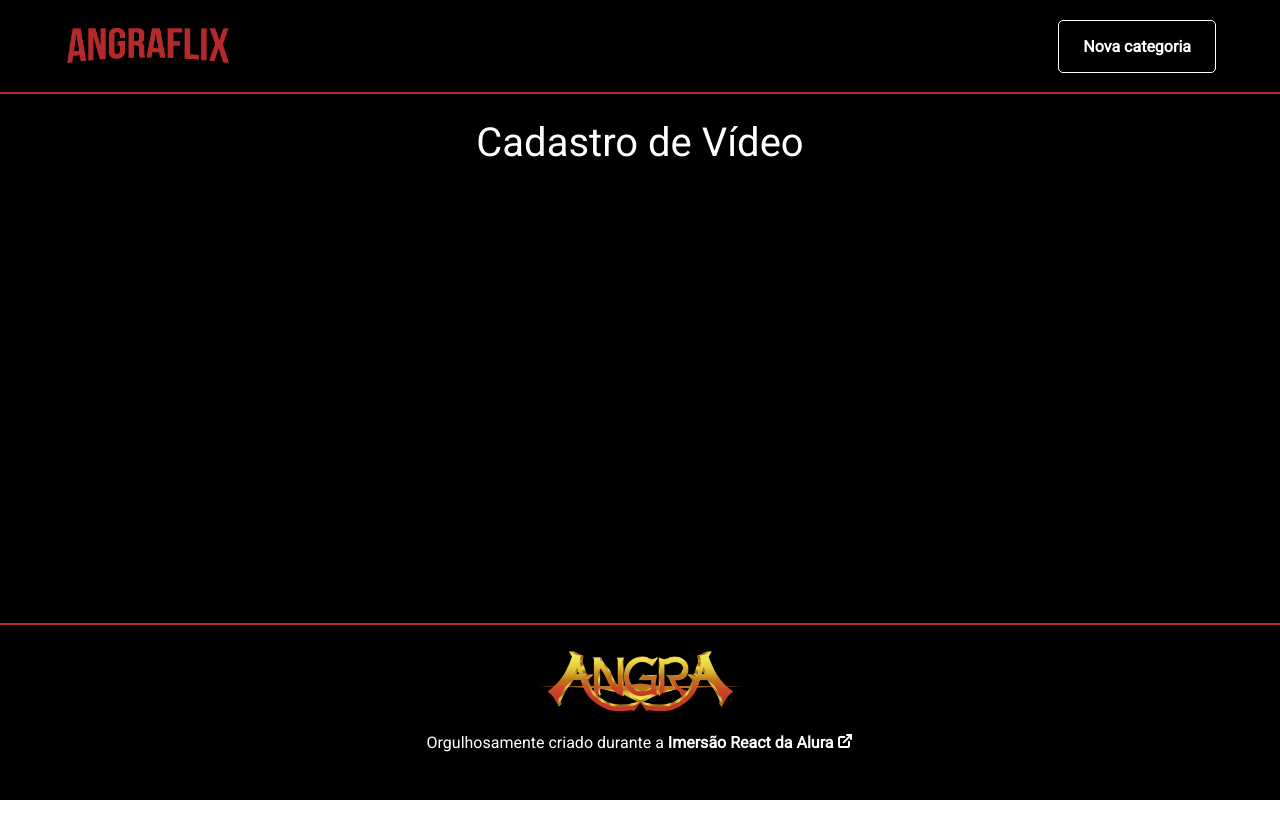
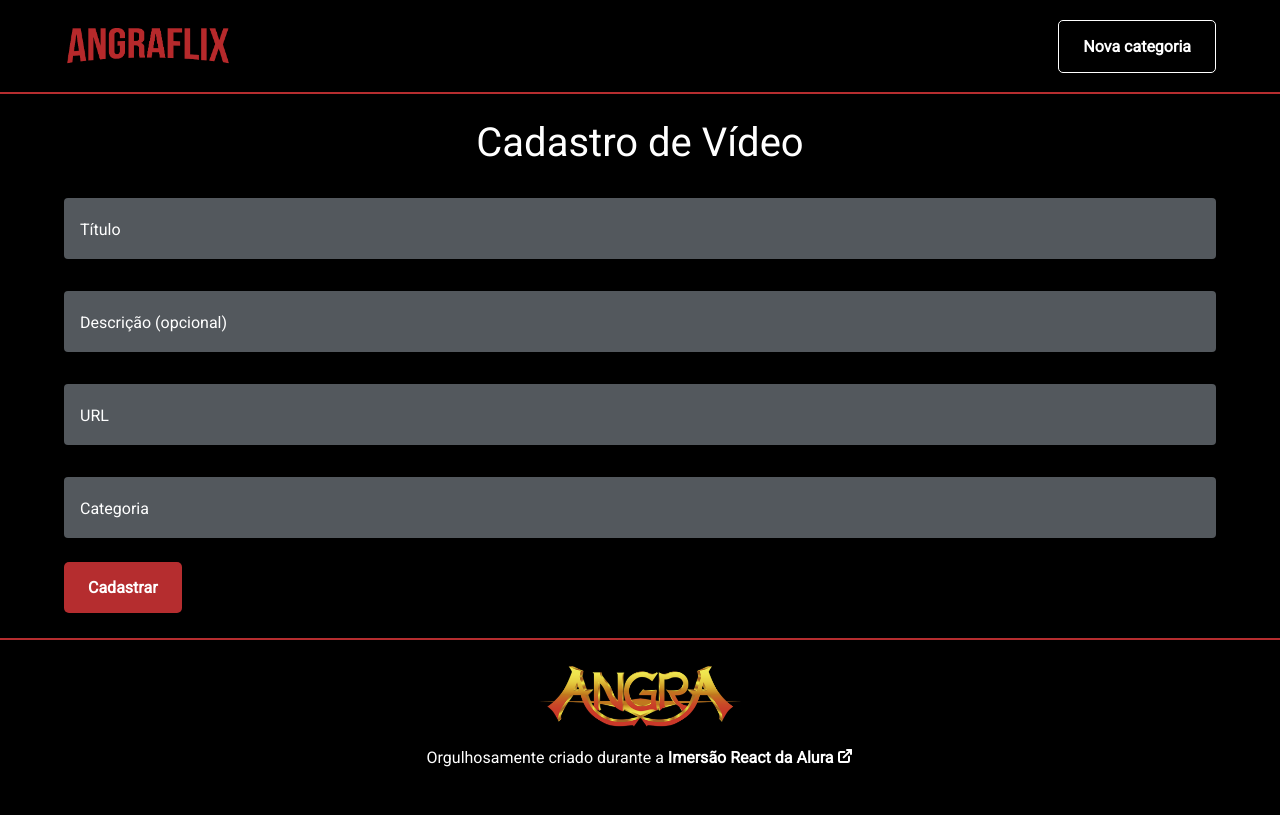
Before and after one commit to JoaoVSouto/angraflix, a React (Create React App) app: page /cadastro/video in a window 1280 px wide. Built offline with nearby package versions, Linux system fonts and the light colour scheme; data requests are answered from the project's data file.

Commit message:
Posts API for creating video

```diff
--- a/server/db.json
+++ b/server/db.json
@@ -308,6 +308,76 @@
       "categoriaId": 5,
       "titulo": "Speed",
       "url": "https://youtu.be/V_RT-lg2XmA"
+    },
+    {
+      "categoriaId": 6,
+      "titulo": "In Excelsis",
+      "description": "",
+      "url": "https://youtu.be/mdykUJyrLDs",
+      "id": 43
+    },
+    {
+      "categoriaId": 6,
+      "titulo": "Nova Era",
+      "description": "",
+      "url": "https://youtu.be/9hWQyHE-q-M",
+      "id": 44
+    },
+    {
+      "categoriaId": 6,
+      "titulo": "Millennium Sun",
+      "description": "",
+      "url": "https://youtu.be/eJMzOosPX9w",
+      "id": 45
+    },
+    {
+      "categoriaId": 6,
+      "titulo": "Acid Rain",
+      "description": "",
+      "url": "https://youtu.be/5_kSRKorE1s",
+      "id": 46
+    },
+    {
+      "categoriaId": 6,
+      "titulo": "Heroes of Sand",
+      "description": "",
+      "url": "https://youtu.be/JTkCddQSBVI",
+      "id": 47
+    },
+    {
+      "categoriaId": 6,
+      "titulo": "Unholy Wars",
+      "description": "",
+      "url": "https://youtu.be/g35hH84l04I",
+      "id": 48
+    },
+    {
+      "categoriaId": 6,
+      "titulo": "Rebirth",
+      "description": "",
+      "url": "https://youtu.be/r5xFvVNgIzE",
+      "id": 49
+    },
+    {
+      "categoriaId": 6,
+      "titulo": "Judgement Day",
+      "description": "",
+      "url": "https://youtu.be/oNlvrj2seFM",
+      "id": 50
+    },
+    {
+      "categoriaId": 6,
+      "titulo": "Running Alone",
+      "description": "",
+      "url": "https://youtu.be/3pMcr-Jn5L0",
+      "id": 51
+    },
+    {
+      "categoriaId": 6,
+      "titulo": "Visions Prelude",
+      "description": "",
+      "url": "https://youtu.be/XHKy3YZ0L0M",
+      "id": 52
     }
   ]
 }
--- a/src/components/Input/index.tsx
+++ b/src/components/Input/index.tsx
@@ -19,8 +19,8 @@ const Input: React.FC<JSX.IntrinsicElements['input'] & IProps> = ({
       <label htmlFor={id}>
         <input id={id} {...rest} />
         <span>{label}</span>
+        {children}
       </label>
-      {children}
     </Container>
   );
 };
--- a/src/pages/Cadastro/Categoria/index.tsx
+++ b/src/pages/Cadastro/Categoria/index.tsx
@@ -31,6 +31,7 @@ const CadastroCategoria: React.FC = () => {
   const [categoryInfo, setCategoryInfo, resetCategoryInfo] = useForm<
     ICategoryInfo
   >(initialCategoryInfo);
+
   const [categories, setCategories] = useState<DataCategory[]>([]);
 
   useEffect(() => {
--- a/src/pages/Cadastro/Video/index.tsx
+++ b/src/pages/Cadastro/Video/index.tsx
@@ -1,9 +1,133 @@
-import React from 'react';
+import React, { useState, useEffect } from 'react';
+
+import api from '../../../services/api';
+
+import { useForm } from '../../../hooks/useForm';
+
+import Input from '../../../components/Input';
+import { SubmitButton } from '../../../_layout/CadastroLayout';
+
+interface IVideoInfo {
+  title: string;
+  url: string;
+  category: string;
+  description?: string;
+}
+
+const initialVideoInfo: IVideoInfo = {
+  title: '',
+  url: '',
+  category: '',
+  description: '',
+};
 
 const CadastroVideo: React.FC = () => {
+  const [videoInfo, setVideoInfo, resetVideoInfo] = useForm<IVideoInfo>(
+    initialVideoInfo
+  );
+
+  const [categories, setCategories] = useState<DataCategory[]>([]);
+
+  useEffect(() => {
+    (async () => {
+      const categoriesResponse = await api.get<DataCategory[]>('categorias');
+
+      setCategories(categoriesResponse.data);
+    })();
+  }, []);
+
+  const handleSubmit = (e: React.FormEvent<HTMLFormElement>): void => {
+    e.preventDefault();
+
+    const categoryTrimmed = videoInfo.category.trim();
+
+    const category = categories.find(
+      ctg => ctg.titulo.toLowerCase() === categoryTrimmed.toLowerCase()
+    );
+
+    if (!category) {
+      return;
+    }
+
+    resetVideoInfo();
+    document
+      .querySelectorAll('.filled')
+      .forEach(elem => elem.classList.remove('filled'));
+
+    api.post('videos', {
+      categoriaId: category.id,
+      titulo: videoInfo.title.trim(),
+      description: videoInfo.description?.trim(),
+      url: videoInfo.url.trim(),
+    });
+  };
+
+  const handleInputChange = (e: React.ChangeEvent<HTMLInputElement>): void => {
+    if (e.target.value) {
+      e.target.classList.add('filled');
+    } else {
+      e.target.classList.remove('filled');
+    }
+
+    setVideoInfo(e.target);
+  };
+
   return (
     <>
       <h1>Cadastro de Vídeo</h1>
+
+      <form onSubmit={handleSubmit}>
+        <Input
+          type="text"
+          name="title"
+          label="Título"
+          id="video-title"
+          value={videoInfo.title}
+          onChange={handleInputChange}
+          required
+        />
+
+        <Input
+          type="text"
+          name="description"
+          label="Descrição (opcional)"
+          id="video-desc"
+          value={videoInfo.description}
+          onChange={handleInputChange}
+        />
+
+        <Input
+          type="url"
+          name="url"
+          label="URL"
+          id="video-url"
+          value={videoInfo.url}
+          onChange={handleInputChange}
+          required
+        />
+
+        <Input
+          type="text"
+          name="category"
+          label="Categoria"
+          id="video-category"
+          value={videoInfo.category}
+          onChange={handleInputChange}
+          autoComplete="off"
+          required
+          list="video-categories-list"
+        >
+          <datalist id="video-categories-list">
+            {categories.map(category => (
+              <option key={category.id} value={category.titulo}>
+                {category.titulo}
+              </option>
+            ))}
+          </datalist>
+        </Input>
+
+        <SubmitButton type="submit">Cadastrar</SubmitButton>
+      </form>
     </>
   );
 };
```
